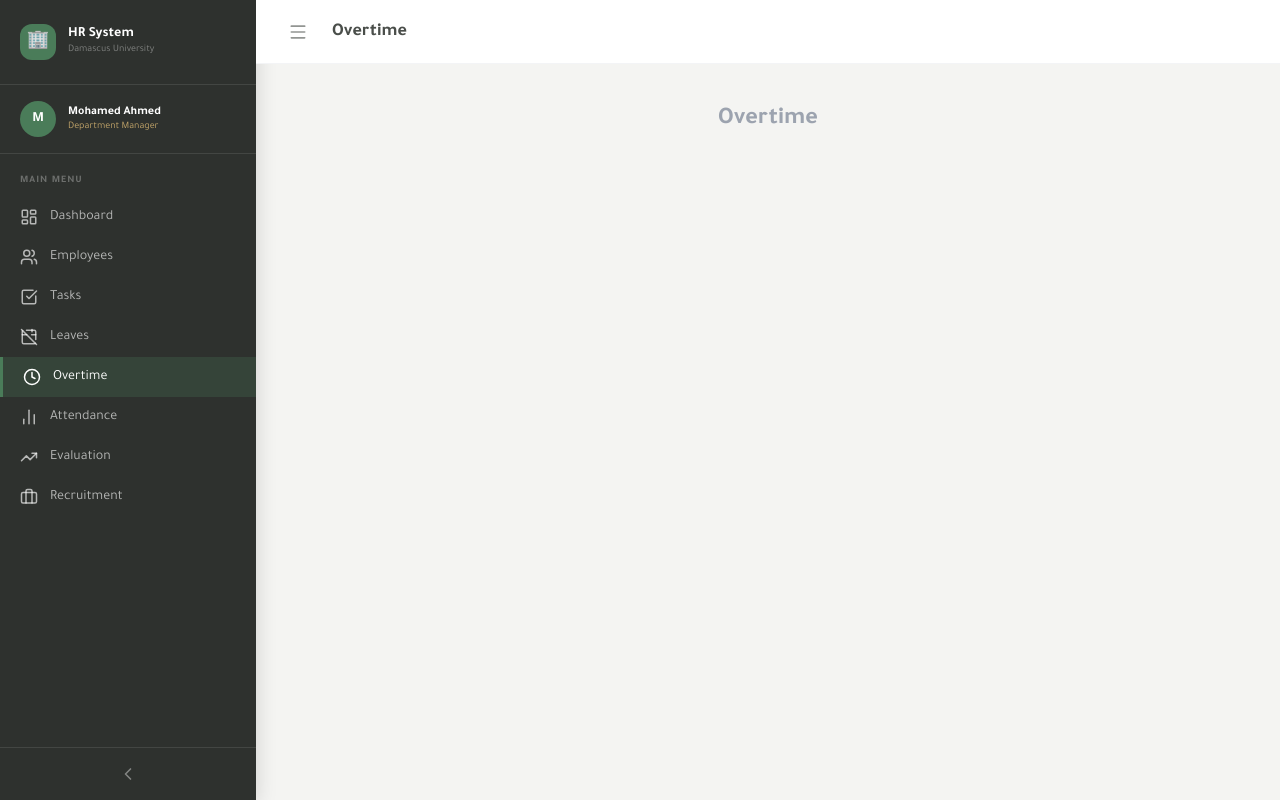
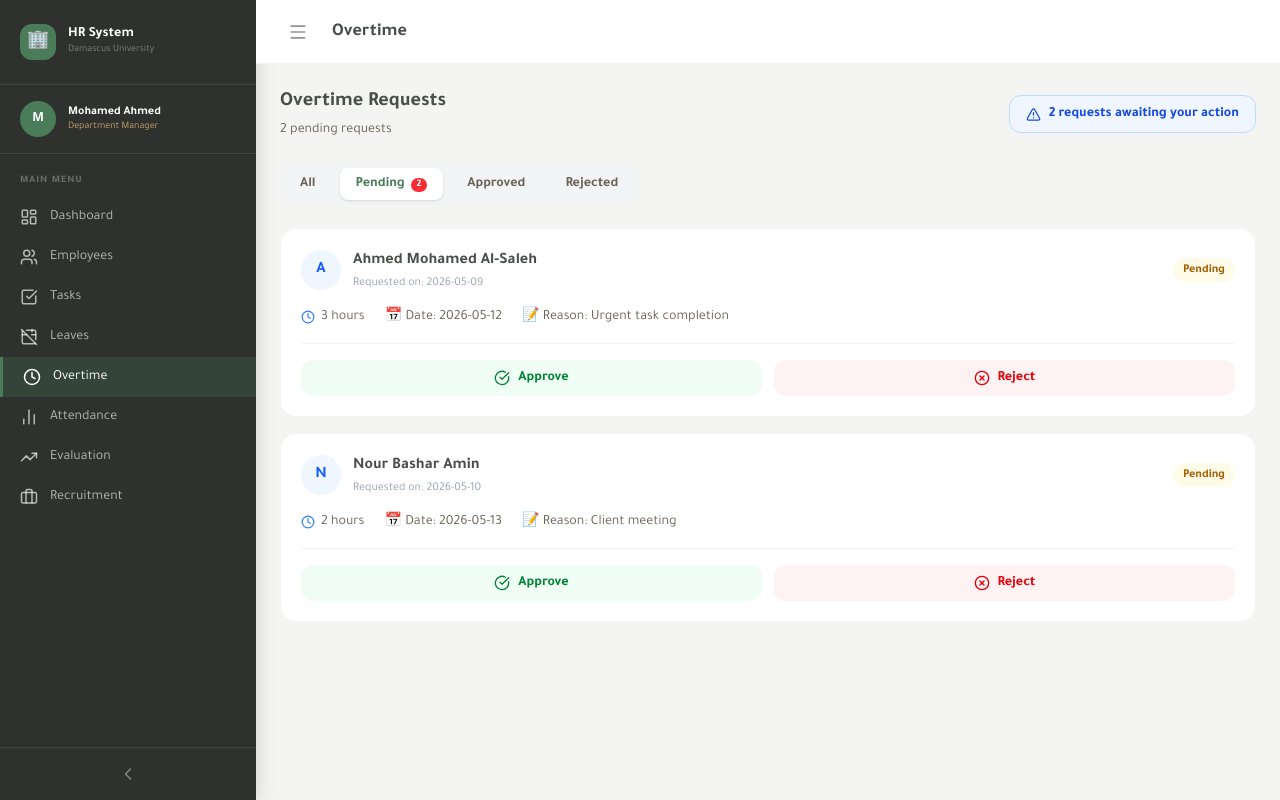
Before and after one commit to sanam2025/HR-system-, a React (Vite) app: page /manager/overtime in a window 1280 px wide. Built offline with nearby package versions, Linux system fonts and the light colour scheme.

Commit message:
add:Leaves & OvertimeRequests

```diff
--- a/src/App.tsx
+++ b/src/App.tsx
@@ -5,6 +5,7 @@ import EmployeeProfile from './core/pages/manager/components/EmployeeProfile';
 import TasksBoard from './core/pages/Tasks/TasksBoard';
 import AttendanceView       from './core/pages/Attendance/AttendanceView';
 import LeaveRequests         from './core/pages/Leaves/LeaveRequests';
+import OvertimeRequests      from './core/pages/Leaves/OvertimeRequests';
 
 // ── Placeholder ───
 function Page({ title }: { title: string }) {
@@ -28,7 +29,7 @@ function App() {
           <Route path="employees/:id" element={<EmployeeProfile />} />
           <Route path="tasks" element={<TasksBoard />} />
           <Route path="leaves" element={<LeaveRequests />} />
-          <Route path="overtime" element={<Page title="Overtime" />} />
+          <Route path="overtime" element={<OvertimeRequests />} />
           <Route path="attendance" element={<AttendanceView />} />
           <Route path="evaluation" element={<Page title="Evaluation" />} />
           <Route path="recruitment" element={<Page title="Recruitment" />} />
--- /dev/null
+++ b/src/core/pages/Leaves/OvertimeRequests.tsx
@@ -0,0 +1,139 @@
+import { useState } from 'react';
+import { CheckCircle, XCircle, Clock, AlertTriangle } from 'lucide-react';
+import toast, { Toaster } from 'react-hot-toast';
+import { mockOvertimeRequests } from '../../../data/mockData';
+
+export default function OvertimeRequests() {
+  const tabs = ['All', 'Pending', 'Approved', 'Rejected'];
+  const tabKeys = ['all', 'Pending', 'Approved', 'Rejected'];
+
+  const [requests, setRequests] = useState(mockOvertimeRequests);
+  const [activeTabIdx, setActiveTabIdx] = useState(1); // default: Pending
+  const [confirm, setConfirm] = useState<{ id: number; action: 'approve' | 'reject' } | null>(null);
+
+  const activeKey = tabKeys[activeTabIdx];
+  const filtered = requests.filter(r => activeKey === 'all' || r.status === activeKey);
+  const pending = requests.filter(r => r.status === 'Pending').length;
+
+  const handleAction = (id: number, action: 'approve' | 'reject') => {
+    const status = action === 'approve' ? 'Approved' : 'Rejected';
+    setRequests(prev => prev.map(r => r.id === id ? { ...r, status } : r));
+    toast.success(action === 'approve' ? 'Request approved successfully' : 'Request rejected successfully', { duration: 3000 });
+    setConfirm(null);
+  };
+
+  const getStatusBadge = (status: string) => {
+    let cls = '';
+    if (status === 'Approved') cls = 'bg-green-50 text-green-700';
+    else if (status === 'Rejected') cls = 'bg-red-50 text-red-600';
+    else cls = 'bg-yellow-50 text-yellow-700';
+    return <span className={`text-xs font-semibold px-2.5 py-1 rounded-full ${cls}`}>{status}</span>;
+  };
+
+  return (
+    <div className="space-y-6">
+      <Toaster position="top-center" />
+
+      {/* Header */}
+      <div className="flex items-center justify-between">
+        <div>
+          <h2 className="text-xl font-extrabold text-dark">Overtime Requests</h2>
+          <p className="text-sm text-brown mt-1">{pending} pending requests</p>
+        </div>
+        {pending > 0 && (
+          <div className="flex items-center gap-2 bg-blue-50 border border-blue-200 text-blue-700 rounded-xl px-4 py-2 text-sm font-semibold">
+            <AlertTriangle size={15} /> {pending} requests awaiting your action
+          </div>
+        )}
+      </div>
+
+      {/* Tabs */}
+      <div className="flex gap-2 bg-gray-100 p-1 rounded-xl w-fit">
+        {tabs.map((tab, i) => (
+          <button key={i} onClick={() => setActiveTabIdx(i)}
+            className={`px-4 py-1.5 rounded-lg text-sm font-semibold transition-all ${activeTabIdx === i ? 'bg-white text-green shadow-sm' : 'text-brown hover:text-dark'}`}>
+            {tab}
+            {i === 1 && pending > 0 && (
+              <span className="ms-1.5 bg-red-500 text-white text-[10px] px-1.5 py-0.5 rounded-full">{pending}</span>
+            )}
+          </button>
+        ))}
+      </div>
+
+      {/* Cards */}
+      {filtered.length === 0 ? (
+        <div className="text-center py-20 text-gray-400">
+          <div className="text-5xl mb-4 opacity-40">⏰</div>
+          <p className="font-semibold text-gray-500">No overtime requests found</p>
+        </div>
+      ) : (
+        <div className="space-y-4">
+          {filtered.map(req => (
+            <div key={req.id} className="bg-white rounded-2xl border border-gray-100 shadow-card p-5 hover:shadow-card-hover transition-all">
+              <div className="flex items-center justify-between gap-4">
+                <div className="flex items-center gap-3">
+                  <div className="w-10 h-10 rounded-full bg-blue-50 flex items-center justify-center text-blue-600 font-bold">
+                    {req.employeeName[0]}
+                  </div>
+                  <div>
+                    <p className="font-bold text-dark">{req.employeeName}</p>
+                    <p className="text-xs text-gray-400 mt-0.5">Requested on: {req.requestDate}</p>
+                  </div>
+                </div>
+                {getStatusBadge(req.status)}
+              </div>
+
+              <div className="mt-4 flex flex-wrap gap-5 text-sm text-brown">
+                <span className="flex items-center gap-1.5">
+                  <Clock size={14} className="text-blue-500" />
+                  {req.hours} hours
+                </span>
+                <span>📅 Date: {req.date}</span>
+                <span>📝 Reason: {req.reason}</span>
+              </div>
+
+              {req.status === 'Pending' && (
+                <div className="flex gap-3 mt-4 pt-4 border-t border-gray-100">
+                  <button onClick={() => setConfirm({ id: req.id, action: 'approve' })}
+                    className="flex-1 flex items-center justify-center gap-2 bg-green-50 text-green-700 hover:bg-green hover:text-white font-semibold py-2 rounded-xl text-sm transition-all">
+                    <CheckCircle size={16} /> Approve
+                  </button>
+                  <button onClick={() => setConfirm({ id: req.id, action: 'reject' })}
+                    className="flex-1 flex items-center justify-center gap-2 bg-red-50 text-red-600 hover:bg-red-600 hover:text-white font-semibold py-2 rounded-xl text-sm transition-all">
+                    <XCircle size={16} /> Reject
+                  </button>
+                </div>
+              )}
+            </div>
+          ))}
+        </div>
+      )}
+
+      {/* Confirm Dialog */}
+      {confirm && (
+        <div className="fixed inset-0 bg-black/50 flex items-center justify-center z-50 animate-fade-in p-4">
+          <div className="bg-white rounded-2xl shadow-modal p-6 max-w-sm w-full animate-slide-up text-center">
+            <div className="text-4xl mb-3">{confirm.action === 'approve' ? '✅' : '❌'}</div>
+            <h3 className="font-bold text-dark text-lg mb-2">
+              {confirm.action === 'approve' ? 'Confirm Approval' : 'Confirm Rejection'}
+            </h3>
+            <p className="text-brown text-sm mb-6">
+              {confirm.action === 'approve'
+                ? 'Are you sure you want to approve this overtime request? This action cannot be undone.'
+                : 'Are you sure you want to reject this overtime request? This action cannot be undone.'}
+            </p>
+            <div className="flex gap-3">
+              <button onClick={() => handleAction(confirm.id, confirm.action)}
+                className={`flex-1 py-2.5 rounded-xl font-semibold ${confirm.action === 'approve' ? 'bg-green-600 text-white hover:bg-green-700' : 'bg-red-600 text-white hover:bg-red-700'}`}>
+                Confirm
+              </button>
+              <button onClick={() => setConfirm(null)} className="flex-1 bg-gray-200 text-gray-800 hover:bg-gray-300 rounded-xl py-2.5 font-semibold">
+                Cancel
+              </button>
+            </div>
+          </div>
+        </div>
+      )}
+    </div>
+  );
+}
```
